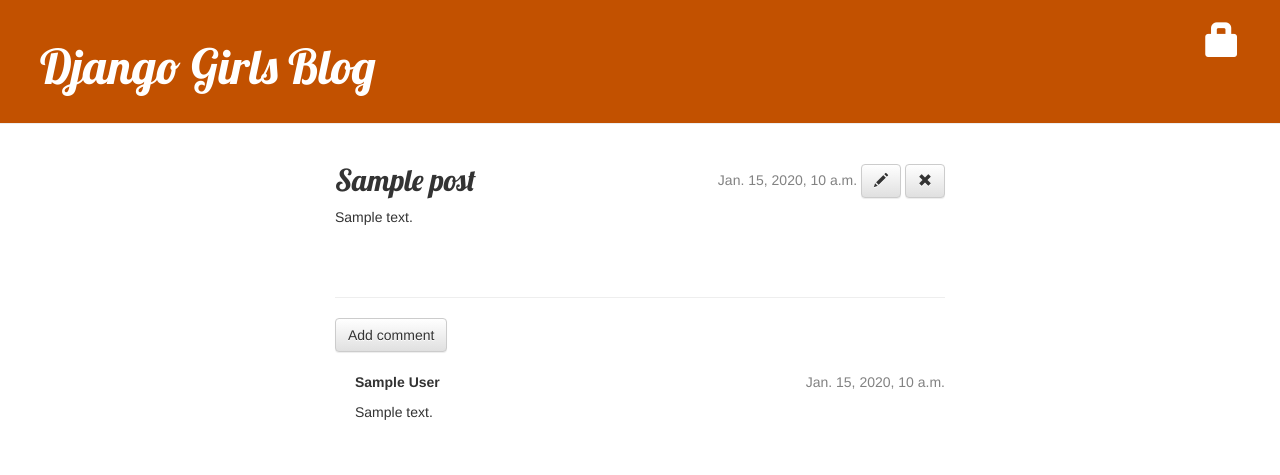
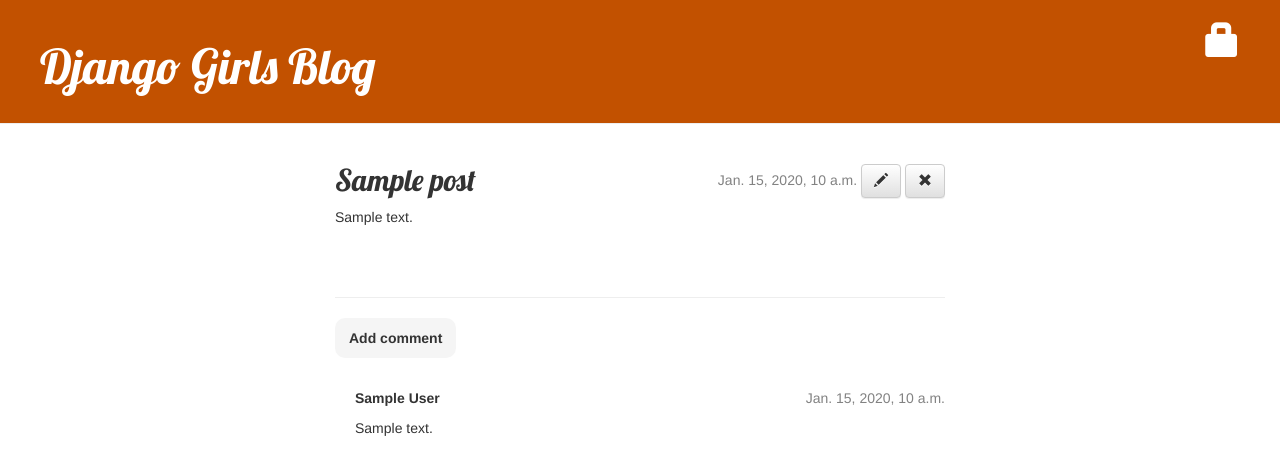
Before and after one commit to EverJYC/blog-coursework, a Django app: page /post/1/ in a window 1280 px wide. Shown: the top 475 px of the page. Run offline with Django 3.2, Linux system fonts and the light colour scheme; tables that the repository leaves empty hold one stand-in row (values such as "Sample post"); some libraries are stand-ins or nearby versions.

Commit message:
updated comment button

```diff
--- a/blog/static/css/blog.css
+++ b/blog/static/css/blog.css
@@ -49,3 +49,34 @@ h1, h2, h3, h4 {
 .comment {
     margin: 20px 0px 20px 20px;
 }
+
+/*.comment-tabs li a{*/
+/*    background: #f5f5f5;*/
+/*    border-radius: 10px;*/
+/*    font-weight: 600;*/
+/*    padding: 10px 14px;*/
+/*    margin-bottom: 4px;*/
+/*    display: block;*/
+/*    color: #aaa;*/
+/*}*/
+
+
+.comment-tabs {
+    margin-bottom: 30px;
+    color: #333;
+    float: left;
+    background: #f5f5f5;
+    border-radius: 10px;
+    font-weight: 600;
+    padding: 10px 14px;
+    display: block;
+}
+
+#wrapper {
+    background: #f5f5f5;
+    box-shadow: 0 0 40px rgba(0,0,0,0.1);
+    border-radius: 10px;
+    overflow: hidden;
+    margin: 40px auto;
+    max-width: 1200px;
+}
--- a/blog/templates/blog/post_detail.html
+++ b/blog/templates/blog/post_detail.html
@@ -19,7 +19,12 @@
     </div>
 
     <hr>
-    <a class="btn btn-default" href="{% url 'add_comment_to_post' pk=post.pk %}">Add comment</a>
+
+
+
+    <a class="comment-tabs" href="{% url 'add_comment_to_post' pk=post.pk %}">Add comment</a>
+
+<div style="clear:both">
     {% for comment in post.comments.all %}
         <div class="comment">
             <div class="date">
@@ -27,7 +32,7 @@
                 {% if not comment.approved_comment %}
                 <a class="btn btn-default" href="{% url 'comment_remove' pk=comment.pk %}"><span class="glyphicon glyphicon-remove"></span></a>
                 <a class="btn btn-default" href="{% url 'comment_approve' pk=comment.pk %}"><span class="glyphicon glyphicon-ok"></span></a>
-            {% endif %}
+                {% endif %}
             </div>
             <strong>{{ comment.author }}</strong>
             <p>{{ comment.text|linebreaks }}</p>
@@ -35,4 +40,5 @@
     {% empty %}
         <p>No comments here yet :(</p>
     {% endfor %}
+    </div>
 {% endblock %}
--- a/blog/templates/blog/post_list.html
+++ b/blog/templates/blog/post_list.html
@@ -4,12 +4,12 @@
                 <div class="post">
 
                     <div class="date">
-                        <i class="far fa-calendar"></i>{{ post.published_date }}
+                        <i class="far fa-calendar"></i> {{ post.published_date.date }}
                     </div>
 
                     <h2><a href="{% url 'post_detail' pk=post.pk %}">{{ post.title }}</a></h2>
                     <p>{{ post.text|linebreaksbr }}</p>
-                    <a href="{% url 'post_detail' pk=post.pk %}"><i class="far fa-comment"></i> {{ post.approved_comments.count }}</a>
+                    <a href="{% url 'post_detail' pk=post.pk %}"><i class="far fa-comments"></i> {{ post.approved_comments.count }}</a>
                 </div>
             {% endfor %}
 {% endblock %}
```
